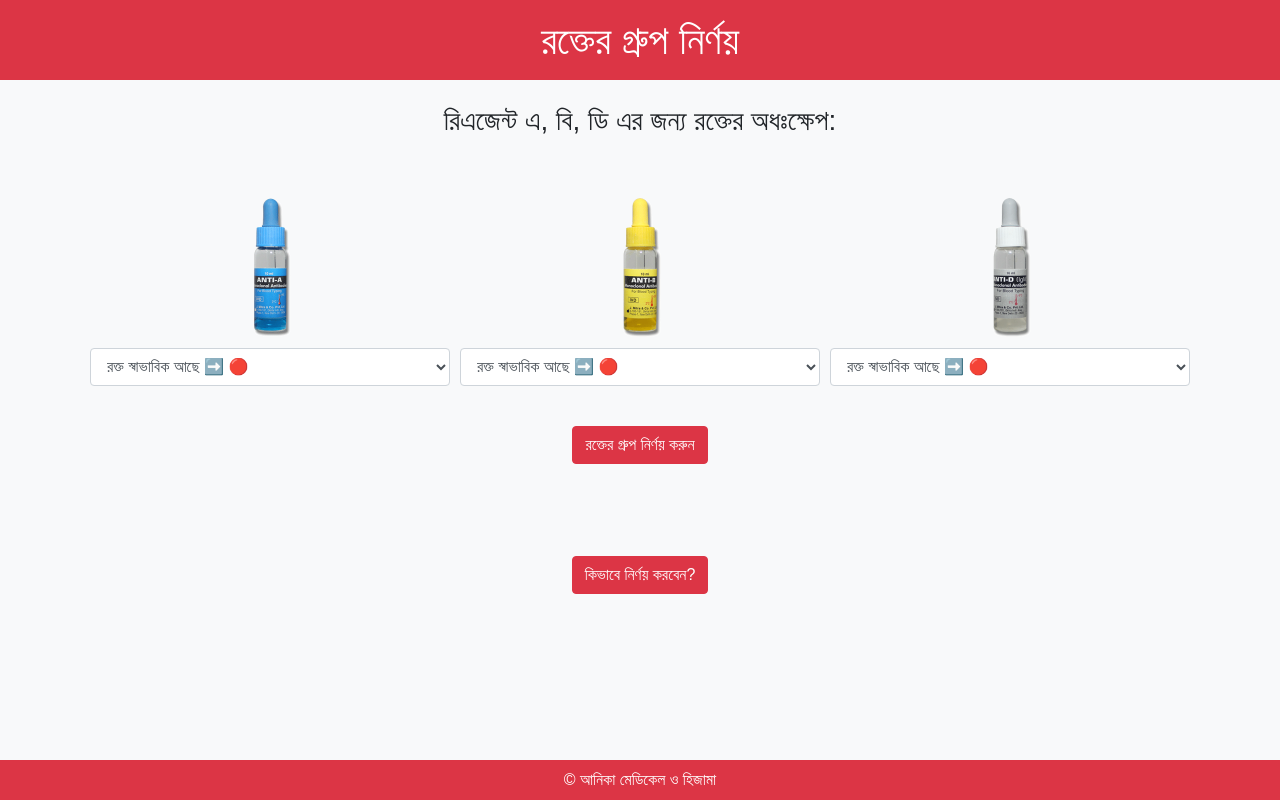
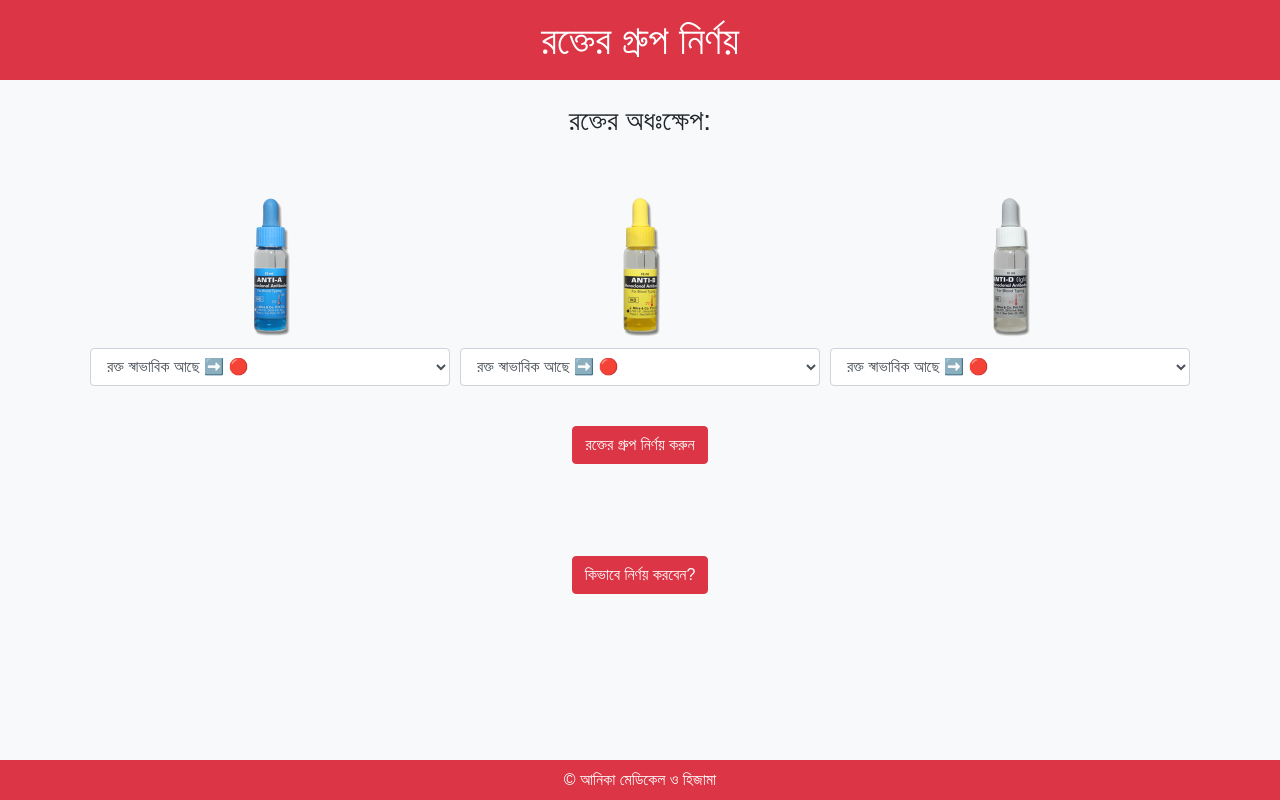
Before and after one commit to AnisurRahmanJU/Blood-Group-Test, a plain HTML site: page index.html in a window 1280 px wide. Drawn offline with nearby package versions, Linux system fonts and the light colour scheme.

Commit message:
Update index.html

```diff
--- a/index.html
+++ b/index.html
@@ -12,7 +12,7 @@
         <h1>রক্তের গ্রুপ নির্ণয়</h1>
     </header>
     <br>
-   <center><h3>রিএজেন্ট এ, বি, ডি এর জন্য রক্তের অধঃক্ষেপ:</h3></center>
+   <center><h3>রক্তের অধঃক্ষেপ:</h3></center>
 
     <div class="container my-4">
         <div class="row mb-4">
```
